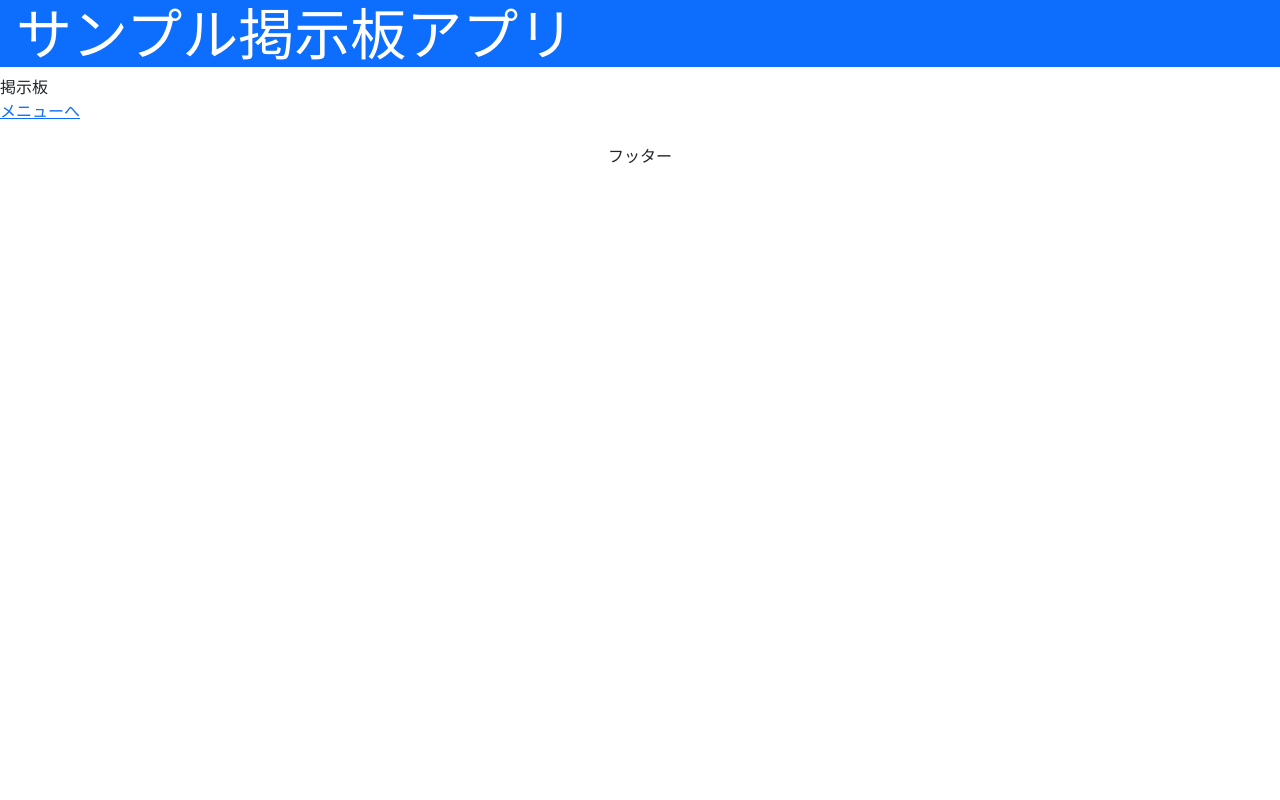
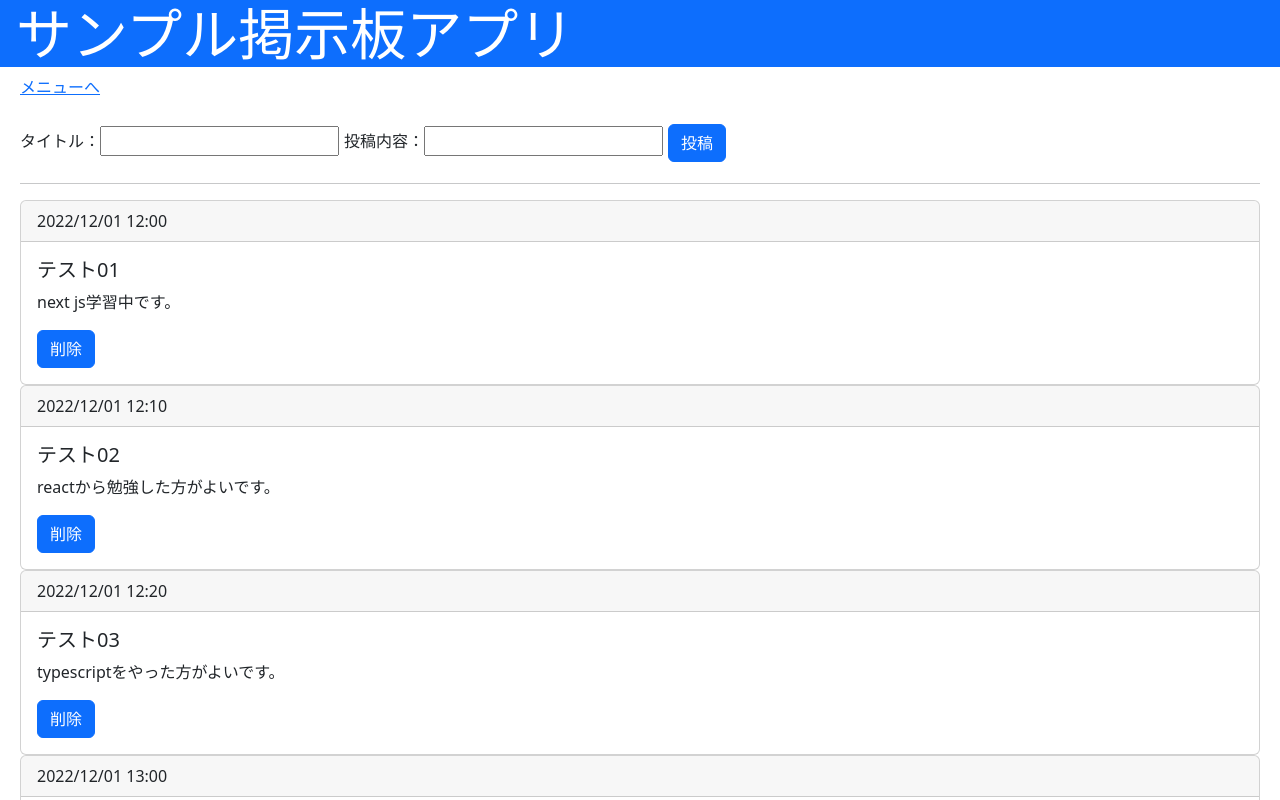
Before and after one commit to TokiNoviceProgrammer/sample-board-nextjs-app, a Next.js app: page /board in a window 1280 px wide. Shown: the top 800 px of the page. Built offline with nearby package versions, Linux system fonts and the light colour scheme.

Commit message:
feat: 掲示板のレイアウト実装（データはダミーを使用）

```diff
--- a/components/Board.tsx
+++ b/components/Board.tsx
@@ -1,11 +1,34 @@
 import Link from 'next/link'
 import React from 'react'
+import DummyData from './DummyData'
 
 const Board = () => {
+  const postData = DummyData()
   return (
     <div>
-      <div>掲示板</div>
-      <Link href='/'>メニューへ</Link>
+      <Link style={{ paddingLeft: '20px' }} href='/'>メニューへ</Link>
+      <div style={{ padding: '20px' }}>
+        <div>
+          <span>タイトル：</span>
+          <input type='text'></input>
+          <span style={{ marginLeft: '5px' }}>投稿内容：</span>
+          <input type='text'></input>
+          <button className='btn btn-primary' style={{ margin: '5px' }}>投稿</button>
+        </div>
+        <hr></hr>
+        <div>
+          {postData.map((v, k)=>(
+            <div key={k} className='card'>
+              <div className='card-header'>{v.date}</div>
+              <div className='card-body'>
+                <h5 className='card-title'>{v.title}</h5>
+                <p className='card-text'>{v.content}</p>
+                <button className='btn btn-primary'>削除</button>
+              </div>
+            </div>
+          ))}
+        </div>
+      </div>
     </div>
   )
 }
--- /dev/null
+++ b/components/DummyData.ts
@@ -0,0 +1,11 @@
+const DummyData = () => {
+    const dummyData = [
+        {date:'2022/12/01 12:00', title: 'テスト01', content: 'next js学習中です。'},
+        {date:'2022/12/01 12:10', title: 'テスト02', content: 'reactから勉強した方がよいです。'},
+        {date:'2022/12/01 12:20', title: 'テスト03', content: 'typescriptをやった方がよいです。'},
+        {date:'2022/12/01 13:00', title: 'テスト04', content: 'webの基本から学んだ方がよいです。'},
+    ]
+    return dummyData
+}
+
+export default DummyData
```
